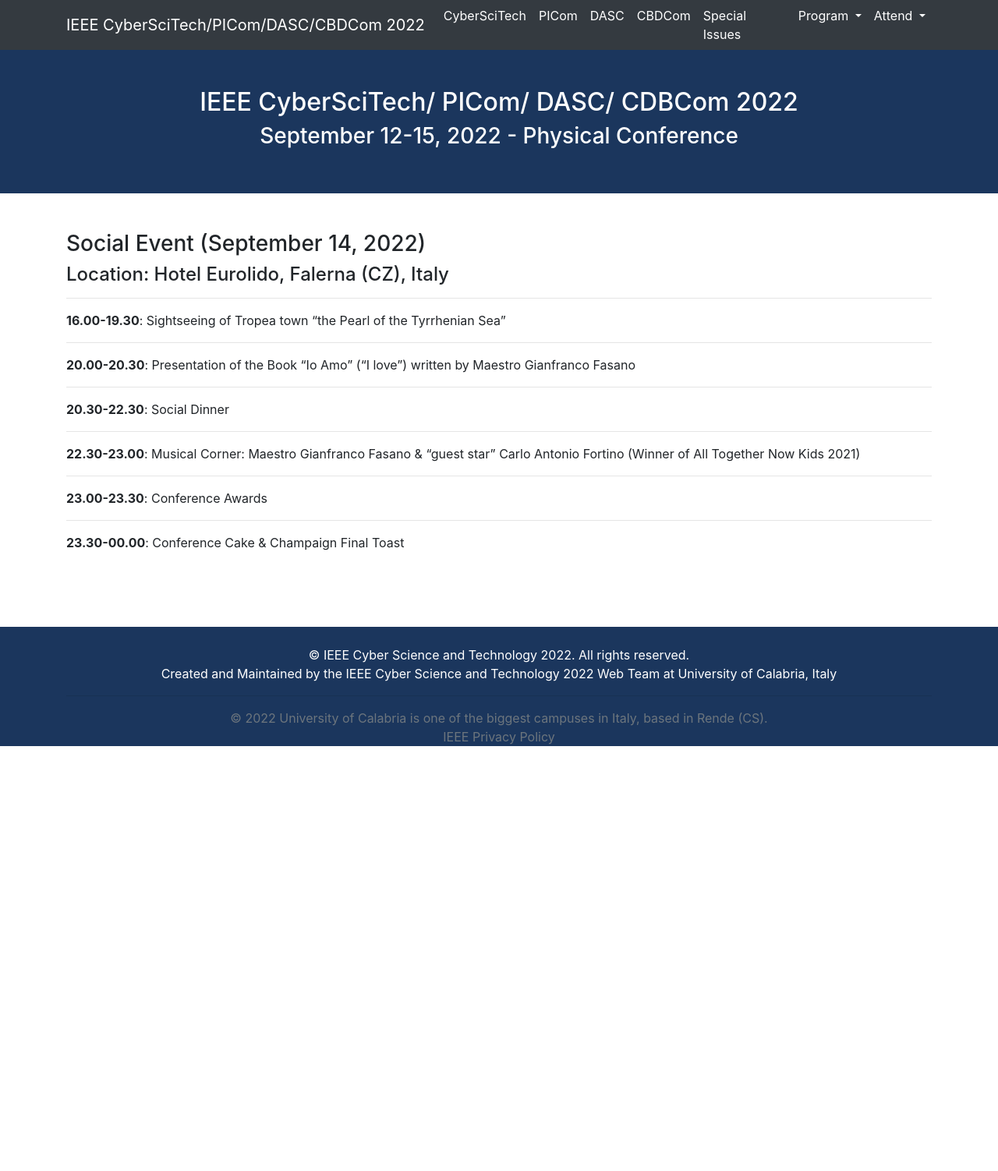
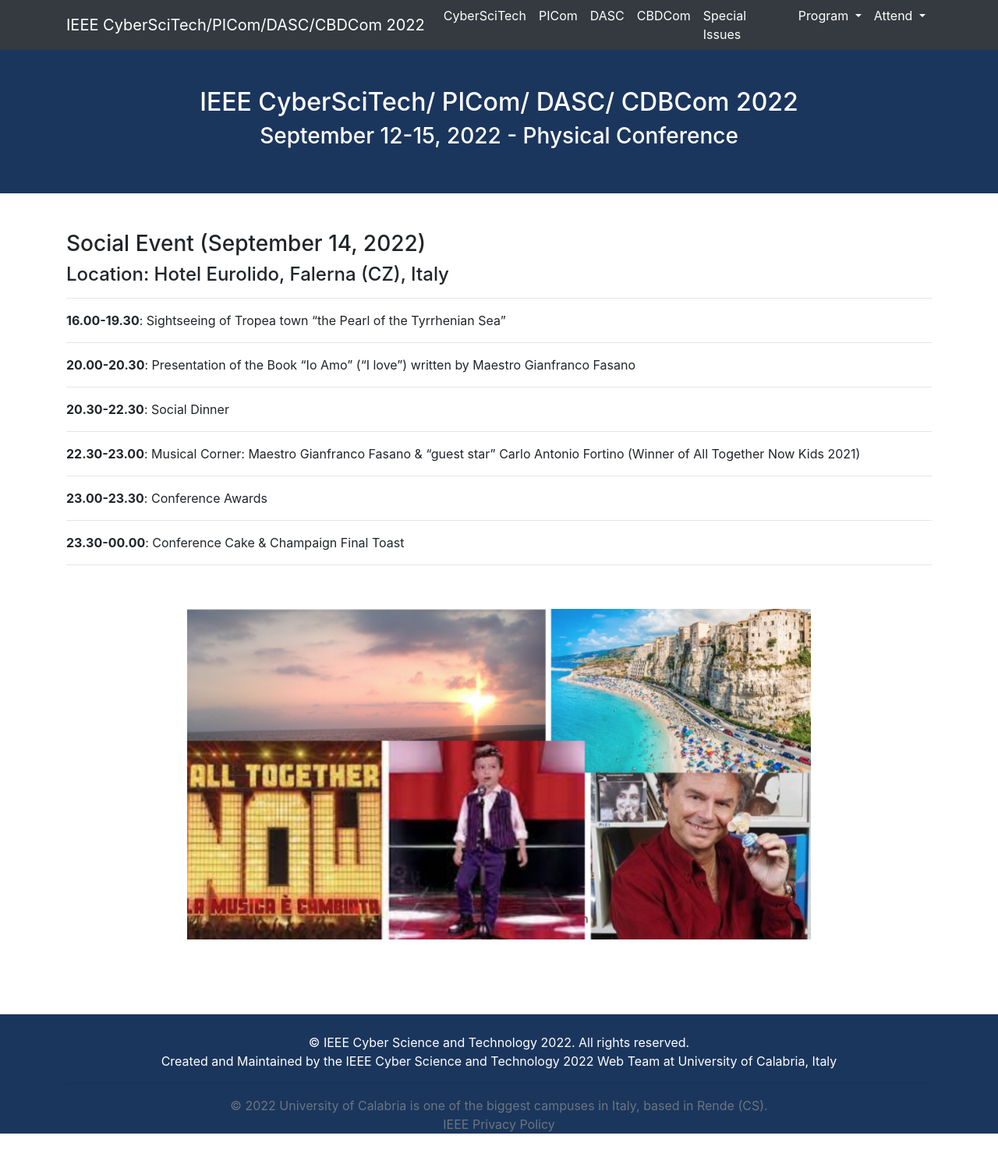
Before and after one commit to cyber-science/2022, a Jekyll site: the page built from _pages/social-event.md, in a window 1280 px wide. Shown: the whole page at 78% size. Built offline with Jekyll 4.4.1, drawn with Linux system fonts in a browser that asks for light colours; before the commit the page ends 1005 px from its top, so only the background shows below that.

Commit message:
added images to social event pages

```diff
--- a/_pages/social-event.md
+++ b/_pages/social-event.md
@@ -19,3 +19,10 @@
 <b>23.00-23.30</b>: Conference Awards
 <hr/>
 <b>23.30-00.00</b>: Conference Cake & Champaign Final Toast
+<hr/>
+
+<br/>
+
+<div style="text-align: center;">
+  <img src="/2022/assets/images/socialevent.png" alt="social event" style="width: 800px;">
+</div>
```
Also changed, not shown: assets/images/socialevent.png (added).
